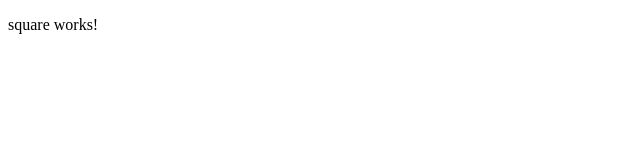
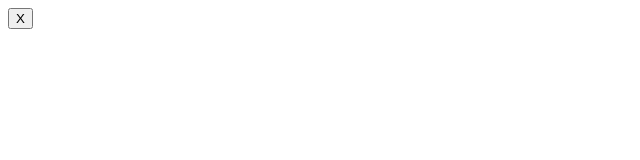
Before and after one commit to aidencullo/beta.aidencullo.com, an Angular app: page / in a window 1280 px wide. Shown: the top 160 px of the page, without its empty margins (0-640 px from the left). Built offline with nearby package versions, Linux system fonts and the light colour scheme.

Commit message:
add letter value to our square component

```diff
--- a/src/app/app.component.html
+++ b/src/app/app.component.html
@@ -1,2 +1,2 @@
-<app-square></app-square>
+<app-square [value]="'X'"></app-square>
 <router-outlet></router-outlet>
--- a/src/app/square/square.component.ts
+++ b/src/app/square/square.component.ts
@@ -1,15 +1,17 @@
-import { Component } from '@angular/core';
+import { Component, Input } from '@angular/core';
 
 @Component({
-  selector: 'app-square',
-  template: `
-    <p>
-      square works!
-    </p>
-  `,
-  styles: [
-  ]
+    selector: 'app-square',
+    template: `
+<button>
+{{ value }}
+</button>
+`,
+    styles: [
+    ]
 })
 export class SquareComponent {
 
+    @Input() value!: 'X' | '0';
+
 }
```
